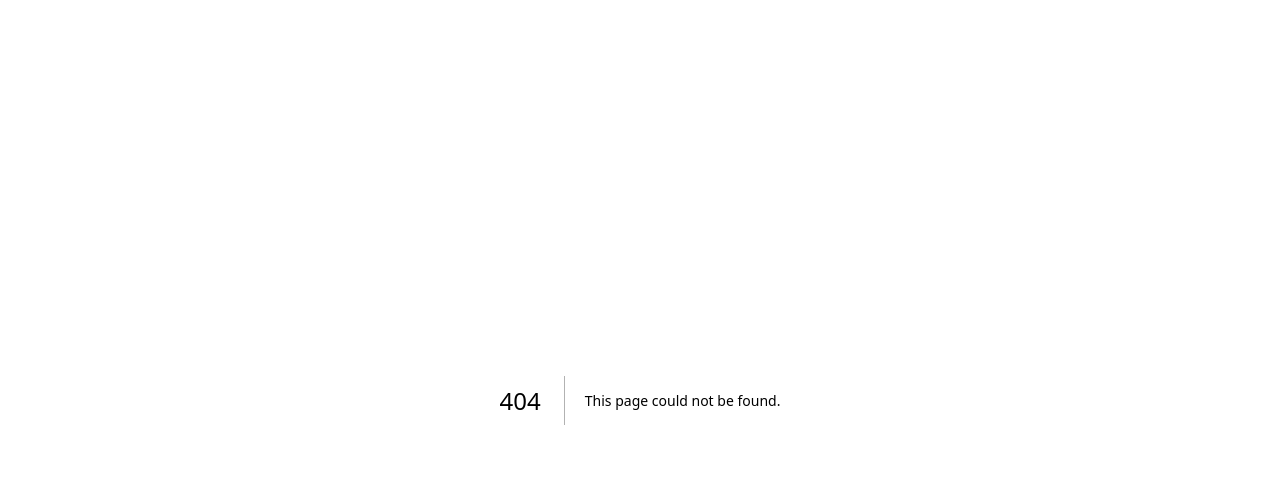
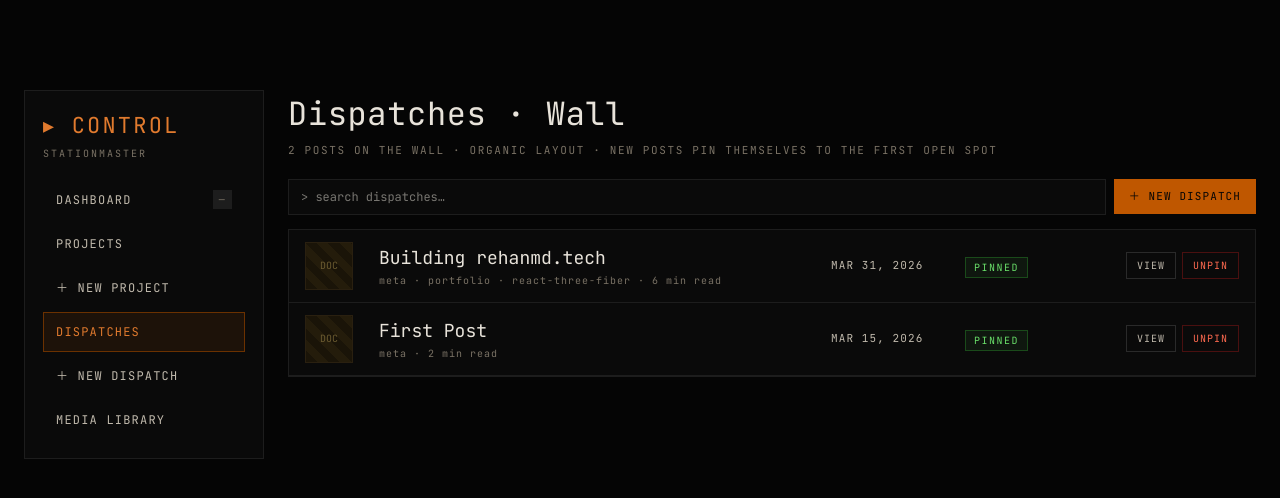
Before and after one commit to rehanmollick/rehanmd.tech, a Next.js app: page /admin/dispatches in a window 1280 px wide. Before the commit this address had no page. Shown: the top 498 px of the page. Built offline with nearby package versions, Linux system fonts and the light colour scheme; no server answers.

Commit message:
feat(admin): add /admin/dispatches list + /admin/media library scaffold

```diff
--- /dev/null
+++ b/src/app/admin/dispatches/page.tsx
@@ -0,0 +1,200 @@
+// /admin/dispatches list. Verbatim from prototype/app.js:676–700 per .spec/13 §C.10.
+
+import Link from "next/link";
+import { getAllPosts } from "@/lib/mdx";
+
+function fmt(iso: string): string {
+  return new Date(iso)
+    .toLocaleDateString("en-US", {
+      year: "numeric",
+      month: "short",
+      day: "numeric",
+    })
+    .toUpperCase();
+}
+
+export default function DispatchesList() {
+  const posts = getAllPosts();
+  return (
+    <div>
+      <h2
+        className="font-pixel"
+        style={{
+          fontSize: 32,
+          color: "var(--text-primary)",
+          margin: 0,
+          letterSpacing: "0.02em",
+        }}
+      >
+        Dispatches · Wall
+      </h2>
+      <div
+        className="page-sub font-mono"
+        style={{
+          fontSize: 11,
+          color: "var(--text-muted)",
+          letterSpacing: "0.15em",
+          marginTop: 4,
+          marginBottom: 20,
+          textTransform: "uppercase",
+        }}
+      >
+        {posts.length} POSTS ON THE WALL · ORGANIC LAYOUT · NEW POSTS PIN
+        THEMSELVES TO THE FIRST OPEN SPOT
+      </div>
+
+      <div
+        className="admin-toolbar"
+        style={{
+          display: "flex",
+          gap: 8,
+          marginBottom: 14,
+          alignItems: "center",
+          flexWrap: "wrap",
+        }}
+      >
+        <input
+          className="admin-search font-mono"
+          placeholder="> search dispatches…"
+          style={{
+            flex: 1,
+            minWidth: 220,
+            background: "var(--bg-primary)",
+            border: "1px solid #1d1d1d",
+            padding: "8px 12px",
+            fontSize: 12,
+            color: "var(--text-primary)",
+          }}
+        />
+        <Link
+          href="/admin/dispatches/new"
+          className="btn font-mono"
+          style={{
+            fontSize: 11,
+            padding: "8px 14px",
+            border: "1px solid var(--accent)",
+            background: "var(--accent)",
+            color: "#050505",
+            letterSpacing: "0.1em",
+            textTransform: "uppercase",
+            textDecoration: "none",
+          }}
+        >
+          ＋ New Dispatch
+        </Link>
+      </div>
+
+      <div
+        className="admin-list"
+        style={{ border: "1px solid #1d1d1d", background: "var(--bg-primary)" }}
+      >
+        {posts.map((p) => (
+          <div
+            key={p.slug}
+            className="admin-row"
+            style={{
+              display: "grid",
+              gridTemplateColumns: "60px 1fr 120px 120px 140px",
+              alignItems: "center",
+              padding: "12px 16px",
+              borderBottom: "1px solid #1d1d1d",
+              gap: 14,
+            }}
+          >
+            <div
+              className="thumb font-mono"
+              style={{
+                width: 48,
+                height: 48,
+                background:
+                  "repeating-linear-gradient(45deg,#1a1408 0 8px,#241c0b 8px 16px)",
+                border: "1px solid #2a2010",
+                display: "flex",
+                alignItems: "center",
+                justifyContent: "center",
+                color: "#6a5a30",
+                fontSize: 10,
+              }}
+            >
+              DOC
+            </div>
+            <div className="meta">
+              <div
+                className="t font-pixel"
+                style={{ fontSize: 18, color: "var(--text-primary)" }}
+              >
+                {p.title}
+              </div>
+              <div
+                className="s font-mono"
+                style={{
+                  fontSize: 10,
+                  color: "var(--text-muted)",
+                  letterSpacing: "0.1em",
+                  marginTop: 2,
+                }}
+              >
+                {p.tags.join(" · ")} · {p.readTime} min read
+              </div>
+            </div>
+            <div
+              className="date font-mono"
+              style={{
+                fontSize: 11,
+                color: "var(--text-secondary)",
+                letterSpacing: "0.1em",
+              }}
+            >
+              {fmt(p.date)}
+            </div>
+            <div>
+              <span
+                className="status published font-mono"
+                style={{
+                  fontSize: 10,
+                  letterSpacing: "0.15em",
+                  textTransform: "uppercase",
+                  padding: "3px 8px",
+                  border: "1px solid #1a4a1a",
+                  color: "#6ae06a",
+                  background: "rgba(80,180,80,.08)",
+                }}
+              >
+                Pinned
+              </span>
+            </div>
+            <div
+              className="actions"
+              style={{ display: "flex", gap: 6, justifyContent: "flex-end" }}
+            >
+              <Link
+                href={`/blog/${p.slug}`}
+                className="btn font-mono"
+                style={miniBtn()}
+              >
+                View
+              </Link>
+              <button className="btn danger font-mono" style={miniBtn(true)}>
+                Unpin
+              </button>
+            </div>
+          </div>
+        ))}
+      </div>
+    </div>
+  );
+}
+
+function miniBtn(danger = false): React.CSSProperties {
+  return {
+    padding: "5px 10px",
+    fontSize: 10,
+    border: `1px solid ${danger ? "#4a1010" : "#2a2a2a"}`,
+    color: danger ? "#ff6a50" : "var(--text-secondary)",
+    background: "transparent",
+    letterSpacing: "0.1em",
+    textTransform: "uppercase",
+    textDecoration: "none",
+    cursor: "pointer",
+  };
+}
--- /dev/null
+++ b/src/app/admin/media/page.tsx
@@ -0,0 +1,133 @@
+// /admin/media — visual scaffold per .spec/13 §C.10. Wires to Vercel Blob
+// in Phase D2 (post-PR). For now displays project slide labels as the seed.
+
+import { projects } from "@/data/projects";
+
+export default function MediaLibrary() {
+  const all: { project: string; label: string }[] = [];
+  projects.forEach((p) => {
+    p.slides.forEach((s) => {
+      all.push({
+        project: p.title,
+        label: "label" in s ? s.label : "media",
+      });
+    });
+  });
+
+  return (
+    <div>
+      <h2
+        className="font-pixel"
+        style={{
+          fontSize: 32,
+          color: "var(--text-primary)",
+          margin: 0,
+          letterSpacing: "0.02em",
+        }}
+      >
+        Media Library
+      </h2>
+      <div
+        className="page-sub font-mono"
+        style={{
+          fontSize: 11,
+          color: "var(--text-muted)",
+          letterSpacing: "0.15em",
+          marginTop: 4,
+          marginBottom: 20,
+          textTransform: "uppercase",
+        }}
+      >
+        {all.length} FILES · DRAG TO REORDER · CLICK TO ATTACH TO A STATION
+      </div>
+
+      <div
+        className="admin-toolbar"
+        style={{
+          display: "flex",
+          gap: 8,
+          marginBottom: 14,
+          alignItems: "center",
+          flexWrap: "wrap",
+        }}
+      >
+        <input
+          className="admin-search font-mono"
+          placeholder="> filter by project, filename…"
+          style={{
+            flex: 1,
+            minWidth: 220,
+            background: "var(--bg-primary)",
+            border: "1px solid #1d1d1d",
+            padding: "8px 12px",
+            fontSize: 12,
+            color: "var(--text-primary)",
+          }}
+        />
+        <button
+          className="btn font-mono"
+          style={{
+            fontSize: 11,
+            padding: "8px 14px",
+            border: "1px solid var(--accent)",
+            background: "var(--accent)",
+            color: "#050505",
+            letterSpacing: "0.1em",
+            textTransform: "uppercase",
+          }}
+        >
+          ⇪ Upload
+        </button>
+      </div>
+
+      <div
+        className="media-grid"
+        style={{
+          display: "grid",
+          gridTemplateColumns: "repeat(auto-fill, minmax(200px, 1fr))",
+          gap: 12,
+        }}
+      >
+        {all.map((m, i) => (
+          <div
+            key={i}
+            className="media-thumb font-mono"
+            style={{
+              position: "relative",
+              aspectRatio: "1",
+              background:
+                "repeating-linear-gradient(45deg,#1a1408 0 10px,#241c0b 10px 20px)",
+              border: "1px solid #2a2010",
+              display: "flex",
+              alignItems: "center",
+              justifyContent: "center",
+              color: "#6a5a30",
+              fontSize: 9,
+              letterSpacing: "0.2em",
+              textTransform: "uppercase",
+              padding: 12,
+              textAlign: "center",
+            }}
+          >
+            <span
+              className="order-badge font-pixel"
+              style={{
+                position: "absolute",
+                bottom: 4,
+                left: 4,
+                fontSize: 10,
+                background: "var(--accent)",
+                color: "#050505",
+                padding: "1px 5px",
+                letterSpacing: "0.1em",
+              }}
+            >
+              {m.project}
+            </span>
+            {m.label}
+          </div>
+        ))}
+      </div>
+    </div>
+  );
+}
```
